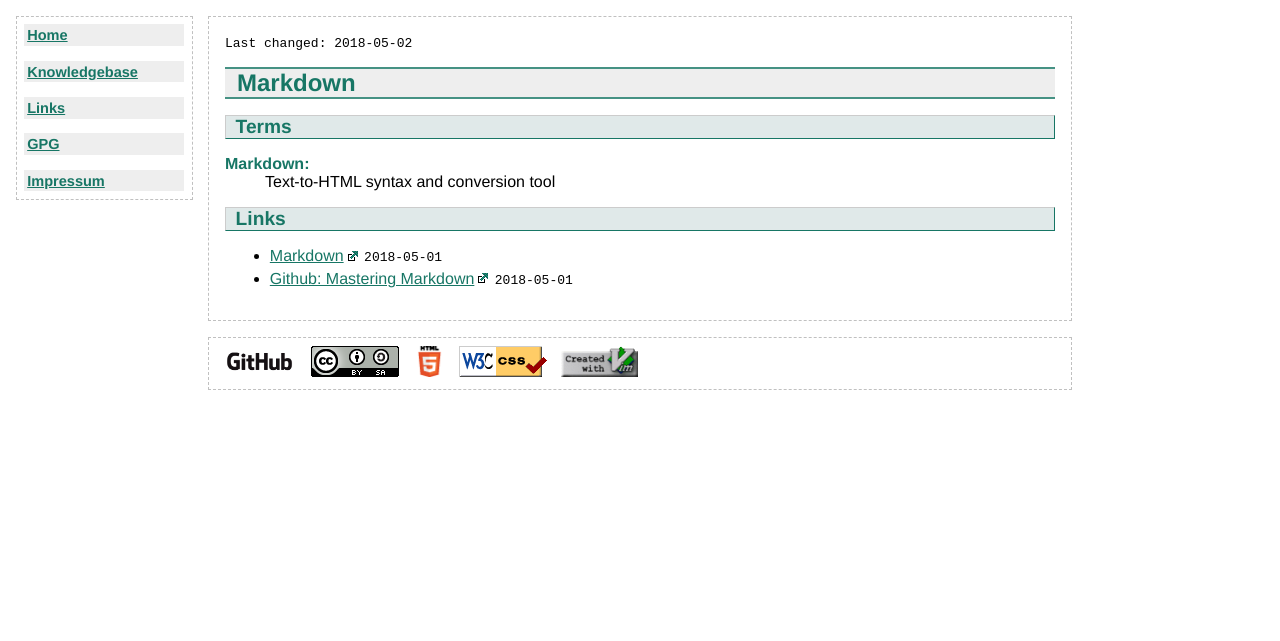
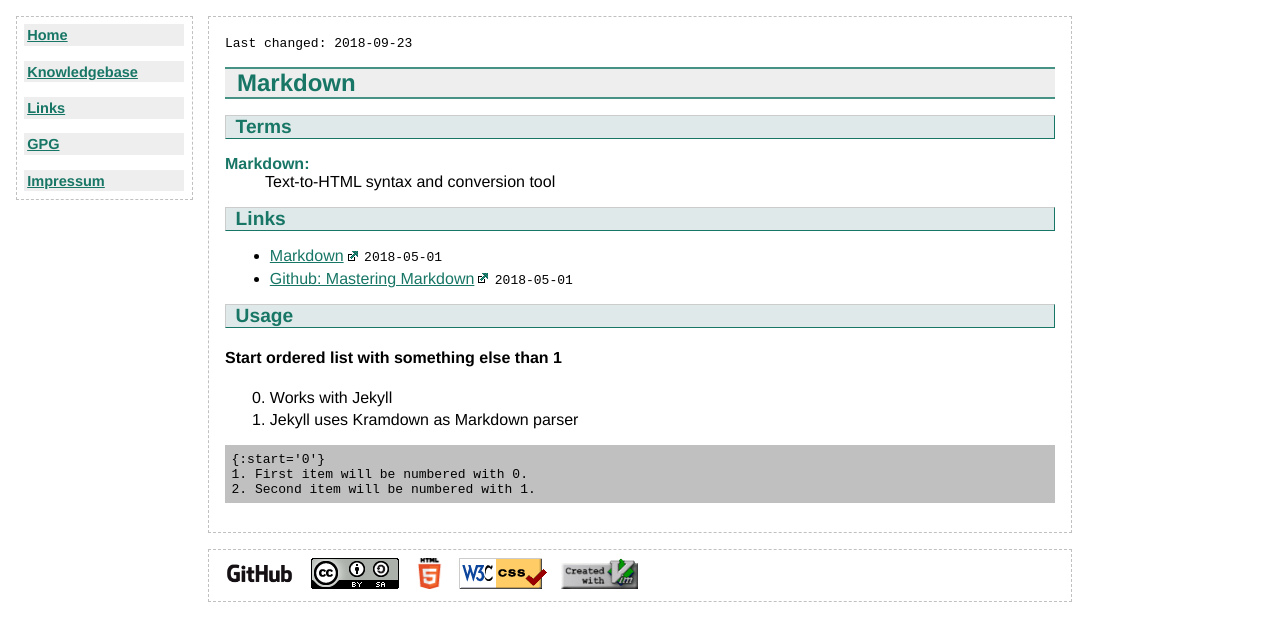
Before and after one commit to flyinggreenfrog/flyinggreenfrog.github.io, a Jekyll site: the page built from knowledgebase/markdown.md, in a window 1280 px wide. Shown: the top 641 px of the page. Built offline with Jekyll 4.4.1, drawn with Linux system fonts in a browser that asks for light colours.

Commit message:
Start ordered list with something else than 1 with markdown.

````diff
--- a/knowledgebase/markdown.md
+++ b/knowledgebase/markdown.md
@@ -1,6 +1,6 @@
 ---
 title: Markdown
-last-changed: <time>2018-05-02</time>
+last-changed: <time>2018-09-23</time>
 knowledgebase: true
 categories: [Linux]
 ---
@@ -13,3 +13,17 @@ Markdown
 
 * [Markdown](https://daringfireball.net/projects/markdown) <time>2018-05-01</time>
 * [Github: Mastering Markdown](https://guides.github.com/features/mastering-markdown) <time>2018-05-01</time>
+
+## Usage
+
+#### Start ordered list with something else than 1
+
+{:start='0'}
+0. Works with Jekyll
+1. Jekyll uses Kramdown as Markdown parser
+
+``` text
+{:start='0'}
+1. First item will be numbered with 0.
+2. Second item will be numbered with 1.
+```
````
